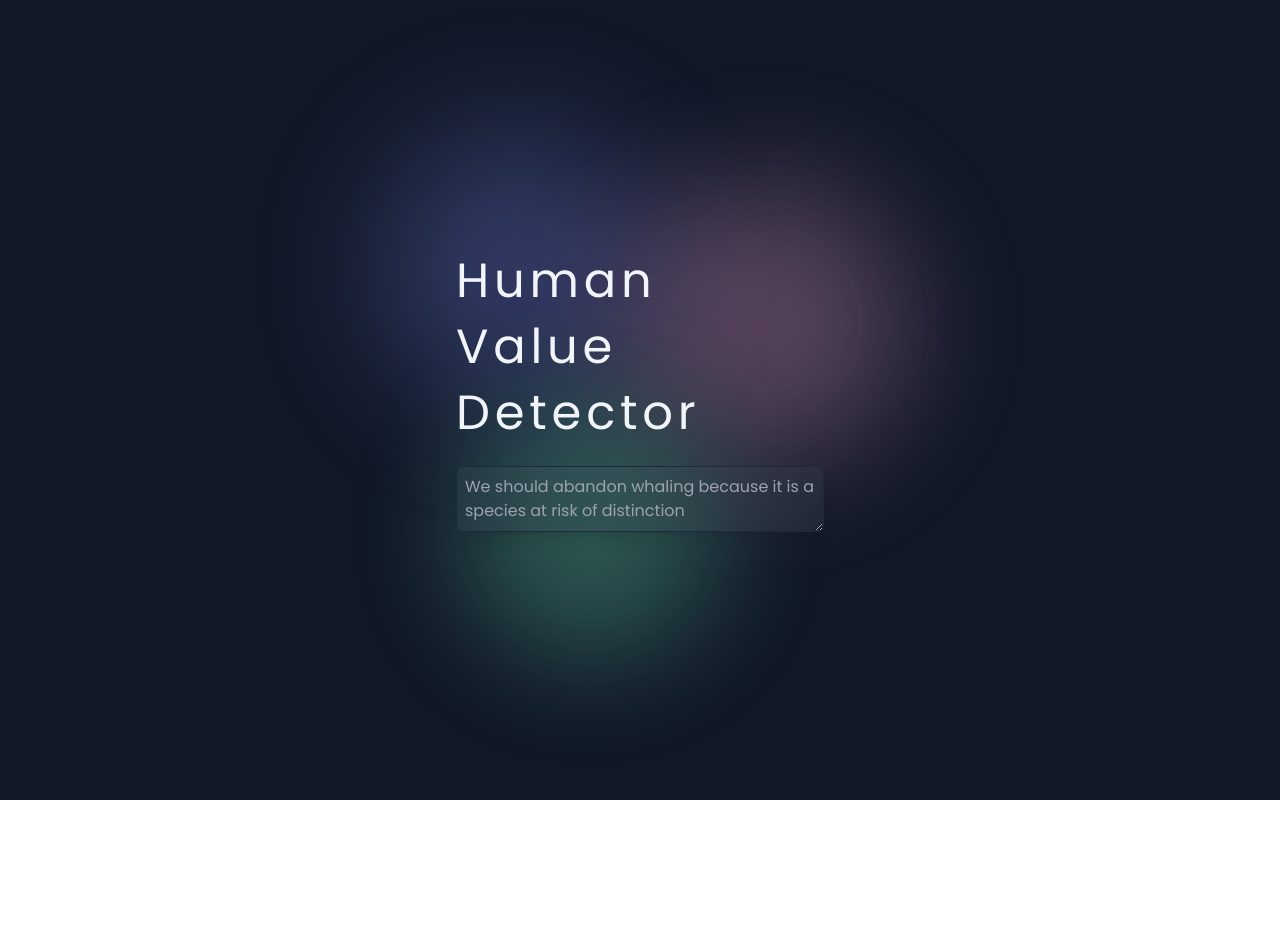
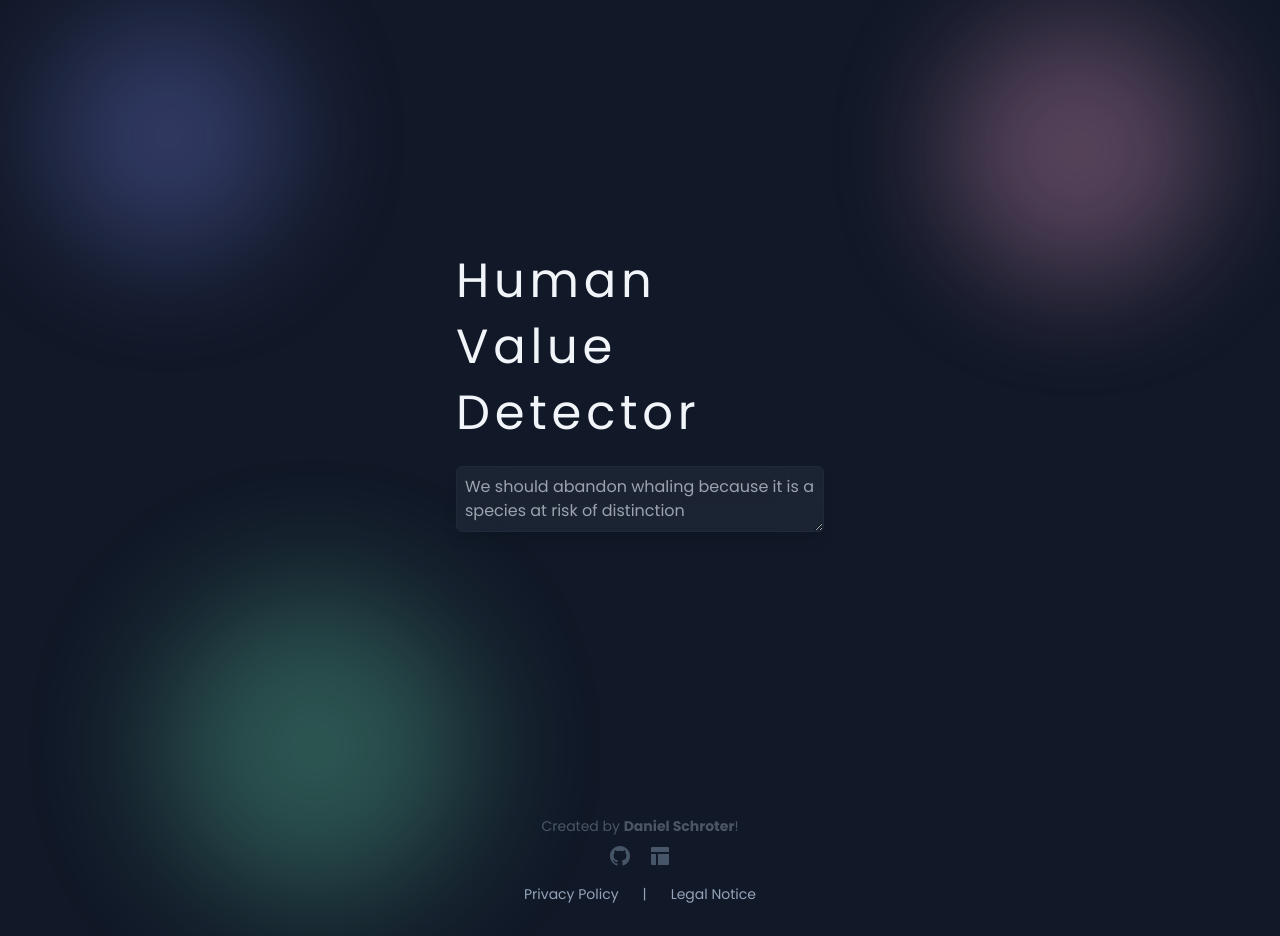
Before and after one commit to danielschroter/human-value-app, a Next.js app: page / in a window 1280 px wide. Before the commit the page ends 800 px from the top, so only its background shows below. Built offline with nearby package versions, Linux system fonts and the light colour scheme.

Commit message:
Footer added

```diff
--- /dev/null
+++ b/app/components/Footer.tsx
@@ -0,0 +1,53 @@
+import Link from "next/link";
+import { CgWebsite } from "react-icons/cg";
+
+export default function Footer() {
+  return (
+    <footer className="mx-auto mb-8 flex w-full max-w-3xl flex-col items-center gap-2  border-gray-800 px-2 pt-4 text-sm  text-gray-600  sm:px-4 bg-gray-900">
+      <div>
+        Created by{" "}
+        <a
+          href="https://daniel.schroter.eu"
+          target="_blank"
+          rel="noreferrer"
+          className="font-bold underline-offset-2 transition hover:underline"
+        >
+          Daniel Schroter
+        </a>
+        !
+      </div>
+      <div className="flex space-x-4 ">
+        <Link
+          href="https://github.com/danielschroter"
+          className="group"
+          aria-label="TaxPal on GitHub"
+        >
+          <svg
+            aria-hidden="true"
+            className="h-6 w-6 fill-slate-600 group-hover:fill-slate-700"
+          >
+            <path d="M12 2C6.477 2 2 6.484 2 12.017c0 4.425 2.865 8.18 6.839 9.504.5.092.682-.217.682-.483 0-.237-.008-.868-.013-1.703-2.782.605-3.369-1.343-3.369-1.343-.454-1.158-1.11-1.466-1.11-1.466-.908-.62.069-.608.069-.608 1.003.07 1.531 1.032 1.531 1.032.892 1.53 2.341 1.088 2.91.832.092-.647.35-1.088.636-1.338-2.22-.253-4.555-1.113-4.555-4.951 0-1.093.39-1.988 1.029-2.688-.103-.253-.446-1.272.098-2.65 0 0 .84-.27 2.75 1.026A9.564 9.564 0 0 1 12 6.844a9.59 9.59 0 0 1 2.504.337c1.909-1.296 2.747-1.027 2.747-1.027.546 1.379.202 2.398.1 2.651.64.7 1.028 1.595 1.028 2.688 0 3.848-2.339 4.695-4.566 4.943.359.309.678.92.678 1.855 0 1.338-.012 2.419-.012 2.747 0 .268.18.58.688.482A10.02 10.02 0 0 0 22 12.017C22 6.484 17.522 2 12 2Z" />
+          </svg>
+        </Link>
+
+        <Link
+          href="https://daniel.schroter.eu"
+          className="group"
+          aria-label="TaxPal on GitHub"
+        >
+          <svg
+            aria-hidden="true"
+            className="h-6 w-6 fill-slate-600 group-hover:fill-slate-700"
+          >
+            <path d="M3,20V10H8V21H4A1,1,0,0,1,3,20ZM21,4a1,1,0,0,0-1-1H4A1,1,0,0,0,3,4V8H21ZM20,21a1,1,0,0,0,1-1V10H10V21Z"></path>
+          </svg>
+        </Link>
+      </div>
+      <div className="mt-2 flex flex-row gap-6 text-slate-400">
+        <Link href="/privacy">Privacy Policy</Link>
+        <span> | </span>
+        <Link href="/legal-notice">Legal Notice</Link>
+      </div>
+    </footer>
+  );
+}
--- a/app/components/Hero.tsx
+++ b/app/components/Hero.tsx
@@ -35,11 +35,11 @@ export default function Hero() {
   });
 
   return (
-    <div className="flex h-full min-h-screen flex-col items-center justify-center overflow-hidden bg-gray-900">
+    <div className="flex h-full min-h-screen flex-col items-center justify-center ">
       <div className="relative w-full max-w-lg">
-        <div className="absolute top-0 w-64 h-64 bg-indigo-400 rounded-full -left-4 filter blur-3xl opacity-20 sm:opacity-30 animate-blob"></div>
+        {/* <div className="absolute top-0 w-64 h-64 bg-indigo-400 rounded-full -left-4 filter blur-3xl opacity-20 sm:opacity-30 animate-blob"></div>
         <div className="absolute top-0 rounded-full w-72 h-72 bg-pink-300 -right-4 filter blur-3xl opacity-20 sm:opacity-30 animate-blob animation-delay-2000"></div>
-        <div className="absolute rounded-full w-72 h-72 bg-emerald-300 -bottom-8 left-20 filter blur-3xl opacity-20 sm:opacity-30 animate-blob animation-delay-4000"></div>
+        <div className="absolute rounded-full w-72 h-72 bg-emerald-300 -bottom-8 left-20 filter blur-3xl opacity-20 sm:opacity-30 animate-blob animation-delay-4000"></div> */}
         <div className="m-8 relative space-y-4">
           <div className="flex flex-auto flex-col justify-center p-10">
             {/* <h2 className="font-extrabold text-transparent text-5xl bg-clip-text bg-gradient-to-r from-purple-400 to-pink-600 ">
--- a/app/page.tsx
+++ b/app/page.tsx
@@ -2,6 +2,7 @@ import Image from "next/image";
 import { Inter, Poppins } from "next/font/google";
 import styles from "./page.module.css";
 import Hero from "./components/Hero";
+import Footer from "./components/Footer";
 
 const inter = Inter({ subsets: ["latin"] });
 
@@ -12,8 +13,14 @@ const poppins = Poppins({
 
 export default function Home() {
   return (
-    <main className={`${poppins.className}`}>
-      <Hero />
+    <main className={`${poppins.className} overflow-hidden bg-gray-900`}>
+      <div className="relative mx-auto min-h-screen w-full max-w-6xl">
+        <div className="absolute top-0 w-64 h-64 bg-indigo-400 rounded-full -left-4 filter blur-3xl opacity-20 sm:opacity-30 animate-blob"></div>
+        <div className="absolute top-0 rounded-full w-72 h-72 bg-pink-300 -right-4 filter blur-3xl opacity-20 sm:opacity-30 animate-blob animation-delay-2000"></div>
+        <div className="absolute rounded-full w-72 h-72 bg-emerald-300 -bottom-8 left-20 filter blur-3xl opacity-20 sm:opacity-30 animate-blob animation-delay-4000"></div>
+        <Hero />
+        <Footer />
+      </div>
     </main>
   );
 }
```
